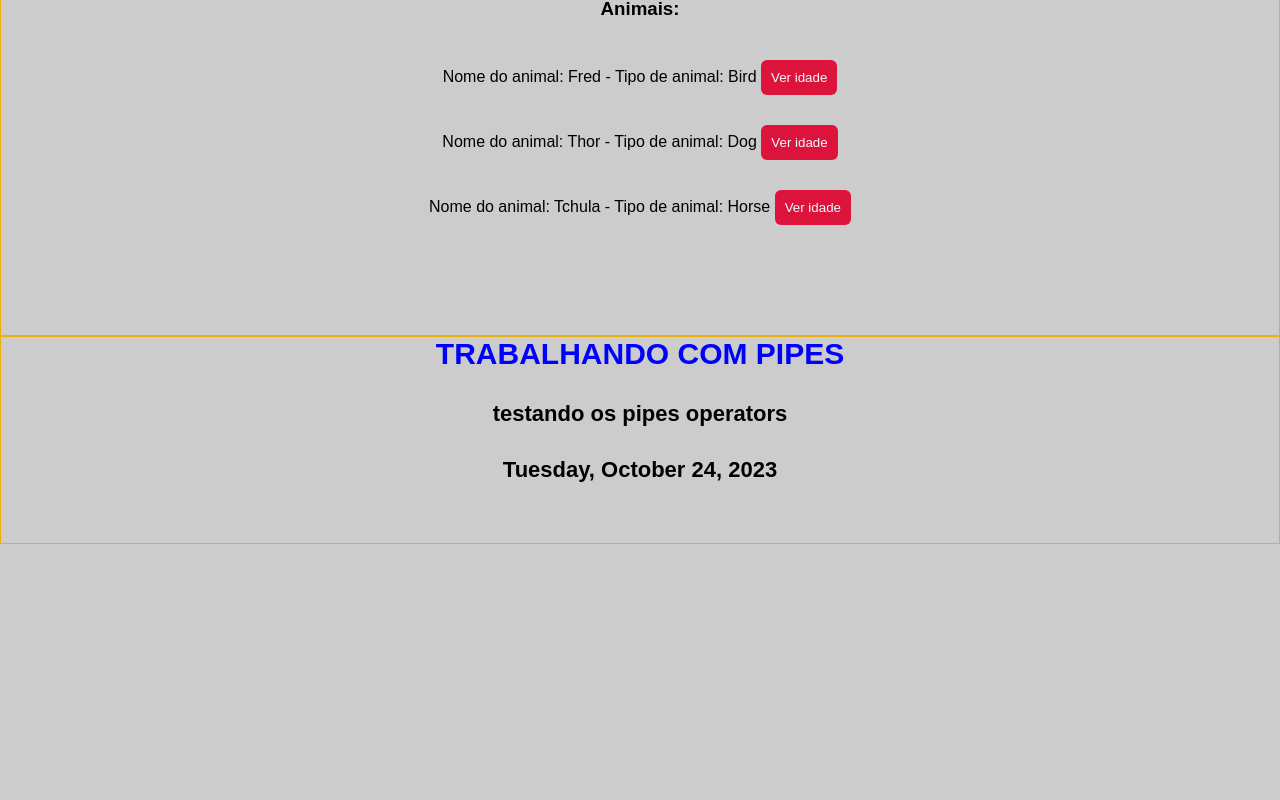
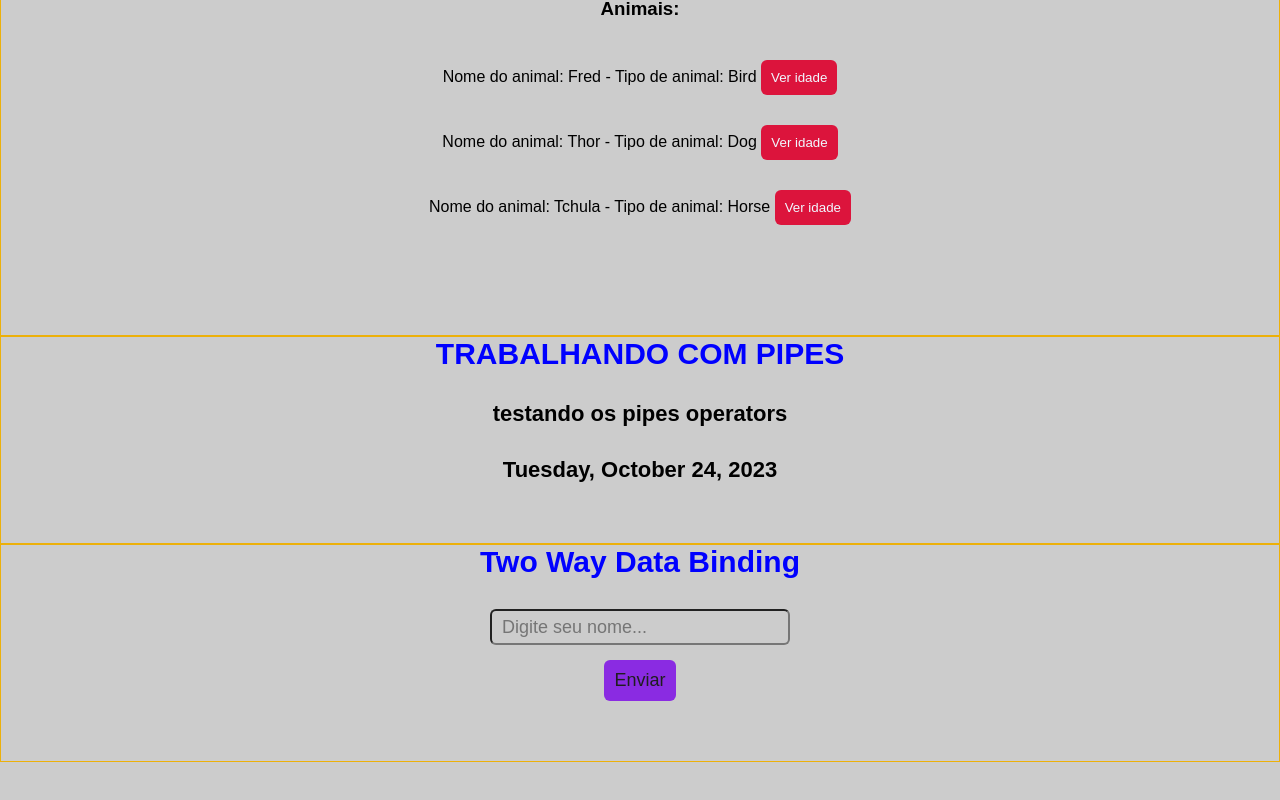
Before and after one commit to JonasWillian97/curso-angular, an Angular app: page / in a window 1280 px wide. Shown: the part 1615-2415 px from the top of the page. Before the commit the page ends 2219 px from the top, so only its background shows below. Built offline with nearby package versions, Linux system fonts and the light colour scheme.

Commit message:
Trabalhando com two way data binding

```diff
--- a/src/app/app.component.html
+++ b/src/app/app.component.html
@@ -7,3 +7,4 @@
 <app-emitter></app-emitter>
 <app-list-render></app-list-render>
 <app-pipes></app-pipes>
+<app-two-way-binding></app-two-way-binding>
--- a/src/app/app.module.ts
+++ b/src/app/app.module.ts
@@ -12,6 +12,8 @@
 import { ChangeNumberComponent } from './components/change-number/change-number.component';
 import { ListRenderComponent } from './components/list-render/list-render.component';
 import { PipesComponent } from './components/pipes/pipes.component';
+import { TwoWayBindingComponent } from './components/two-way-binding/two-way-binding.component';
+import { FormsModule } from '@angular/forms';
 
 
 @NgModule({
@@ -26,10 +28,12 @@
     ChangeNumberComponent,
     ListRenderComponent,
     PipesComponent,
+    TwoWayBindingComponent,
   ],
   imports: [
     BrowserModule,
-    AppRoutingModule
+    AppRoutingModule,
+    FormsModule
   ],
   providers: [],
   bootstrap: [AppComponent]
--- /dev/null
+++ b/src/app/components/two-way-binding/two-way-binding.component.css
@@ -0,0 +1,37 @@
+h2{
+    text-align: center;
+    font-size: 30px;
+    color: blue;
+}
+
+form{
+    display: flex;
+    align-items: center;
+    justify-content: center;
+    flex-direction: column;
+}
+
+form > input{
+    width: 300px;
+    height: 36px;
+    outline: none;
+    padding: 10px;
+    font-size: 18px;
+    border-radius: 6px;
+}
+
+button{
+    margin-top: 15px;
+    background-color: blueviolet;
+    color: #1f1e1e;
+    font-size: 18px;
+    padding: 10px;
+    border: none;
+    border-radius: 6px;
+    cursor: pointer;
+}
+
+h3{
+    text-align: center;
+    font-size: 22px;
+}
--- /dev/null
+++ b/src/app/components/two-way-binding/two-way-binding.component.html
@@ -0,0 +1,10 @@
+<div class="class">
+    <h2>{{'two way data binding' | titlecase}}</h2>
+    <form>
+        <input type="text" placeholder="Digite seu nome..." [(ngModel)]="name" name="name" />
+        <button>Enviar</button>
+    </form>
+    <div *ngIf="name != '' ">
+        <h3>O nome é: {{name}}</h3>
+    </div>
+</div>
--- /dev/null
+++ b/src/app/components/two-way-binding/two-way-binding.component.ts
@@ -0,0 +1,11 @@
+import { Component } from '@angular/core';
+
+@Component({
+  selector: 'app-two-way-binding',
+  templateUrl: './two-way-binding.component.html',
+  styleUrls: ['./two-way-binding.component.css']
+})
+export class TwoWayBindingComponent {
+
+  name: string = "";
+}
```
Also changed, not shown: 1 other file (tests, documents, lock files or other folders).
